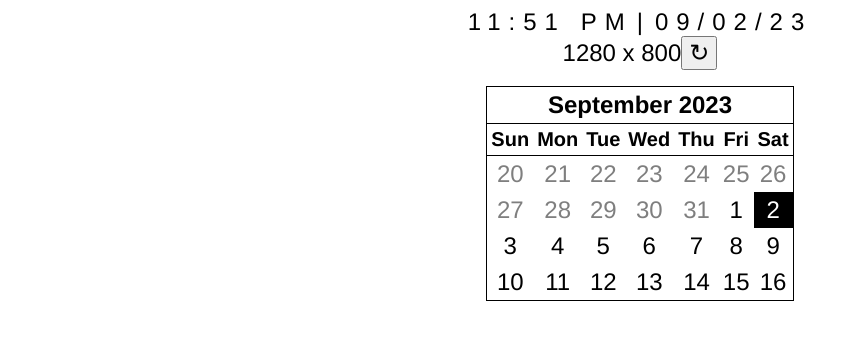
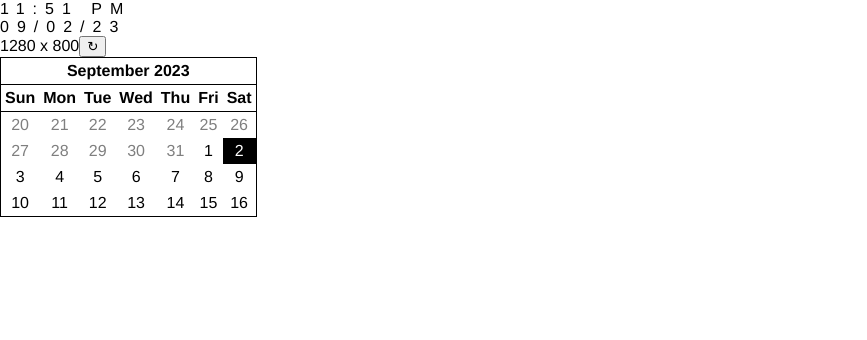
Before and after one commit to sebinsuresh/kindle-calendar-1, a website built with webpack: page index.html in a window 1280 px wide. Shown: the whole page, without its empty margins (0-867 px from the left). Built offline with nearby package versions, Linux system fonts and the light colour scheme.

Commit message:
Reset styles for future changes

```diff
--- a/style.css
+++ b/style.css
@@ -1,7 +1,12 @@
 * {
-  text-align: center;
-  font-size: 24px;
   font-family: 'Franklin Gothic Medium', 'Arial Narrow', Arial, sans-serif;
+}
+
+body {
+  margin: 0px;
+  padding: 0px;
+  width: 100%;
+  height: 100%;
 }
 
 #consoleElem {
@@ -12,63 +17,69 @@
   font-size: 16px;
 }
 
+table.widget,
+div.widget {
+  /* position: relative; */
+  /* display: block; */
+}
+
+/* Clock and Date Style */
+
 .clock,
 .date {
   text-transform: uppercase;
   letter-spacing: 8px;
   font-family: 'Franklin Gothic Medium', 'Arial Narrow', Arial, sans-serif;
-  display: inline-block;
+  /* display: inline-block; */
 }
 
-.clock::after {
+/* .clock::after {
   content: ' | ';
   display: inline-block;
   margin-left: 4px;
   margin-right: 4px;
-}
+} */
 
 /* Calendar Styles */
 
-.calendar {
-  margin-left: auto;
-  margin-right: auto;
-  margin-top: 16px;
+table.calendar {
+  text-align: center;
   border: thin solid;
 }
 
-.days td {
+table.calendar > tbody > tr.days > td {
   font-weight: bold;
-  font-size: 20px;
+  /* font-size: 20px; */
   border-top: thin solid;
   border-bottom: thin solid;
 }
 
-.calendar td.month-other {
+table.calendar > tbody > tr > td.month-other {
   color: #7f7f7f;
 }
 
-.calendar td.day-today {
-  font-size: 24px;
+table.calendar > tbody > tr > td.day-today {
+  /* font-size: 24px; */
 }
 
-.calendar.dark {
+table.calendar.light {
+  background-color: white;
+  color: black;
+}
+
+table.calendar.light > tbody > tr > td.day-today {
   background-color: black;
   color: white;
 }
 
-.calendar.dark td.day-today {
+table.calendar.dark {
+  background-color: black;
+  color: white;
+}
+
+table.calendar.dark > tbody > tr > td.day-today {
   background-color: white;
   color: black;
-}
-
-.calendar.light {
-  background-color: white;
-  color: black;
-}
-
-.calendar.light td.day-today {
-  background-color: black;
-  color: white;
 }
 
 /* .days td:first-child {
```
